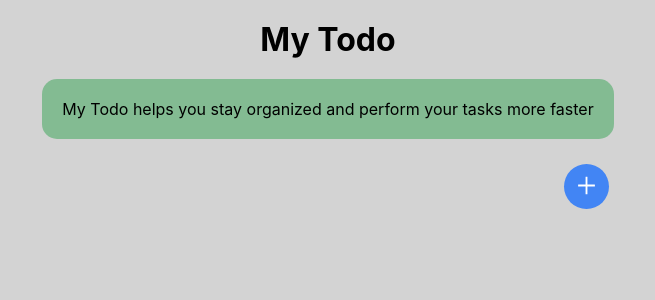
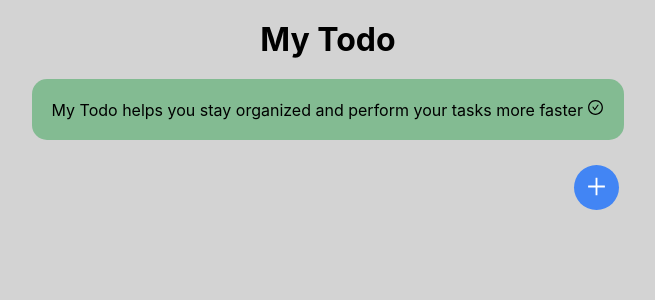
Before and after one commit to immortallight/ReactHook-TodoApp, a React (Create React App) app: page / in a window 1280 px wide. Shown: the top 300 px of the page, without its empty margins (312-967 px from the left). Built offline with nearby package versions, Linux system fonts and the light colour scheme.

Commit message:
new conditional rendering feature

```diff
--- a/src/App.css
+++ b/src/App.css
@@ -14,9 +14,7 @@ body {
   align-items: center;
   max-height: 100vh;
 }
-/* .App > *{
-  margin-block: 20px;
-} */
+
 
 .header {
   margin-block: 20px;
@@ -27,6 +25,9 @@ body {
   border-radius: 15px;
   padding: 20px;
   margin-block-end: 20px;
+}
+.intro svg{
+  font-size: 17px;
 }
 
 .input-and-button {
--- a/src/App.js
+++ b/src/App.js
@@ -2,6 +2,7 @@ import React, { useState } from "react";
 import "./App.css";
 import { MdOutlineCancel } from "react-icons/md";
 import { AiOutlinePlus } from "react-icons/ai";
+import { AiOutlineCheckCircle } from "react-icons/ai"
 import Input from "./components/Input";
 
 function App() {
@@ -35,7 +36,6 @@ function App() {
 
   function handleInputDisplay() {
     setDisplay(true);
-    document.querySelector(".plus").style.display = "none";
   }
 
   return (
@@ -47,7 +47,7 @@ function App() {
 
       <div className="addNew">
         <p className="intro">
-          My Todo helps you stay organized and perform your tasks more faster
+            My Todo helps you stay organized and perform your tasks more faster <AiOutlineCheckCircle />
         </p>
 
         {display ? (
@@ -73,9 +73,10 @@ function App() {
             );
           })}
         </ul>
-        <button onClick={handleInputDisplay} className="plus">
+        {!display ? (<button onClick={handleInputDisplay} className="plus">
           <AiOutlinePlus />
         </button>
+        ) : null }
       </div>
     </div>
   );
```
